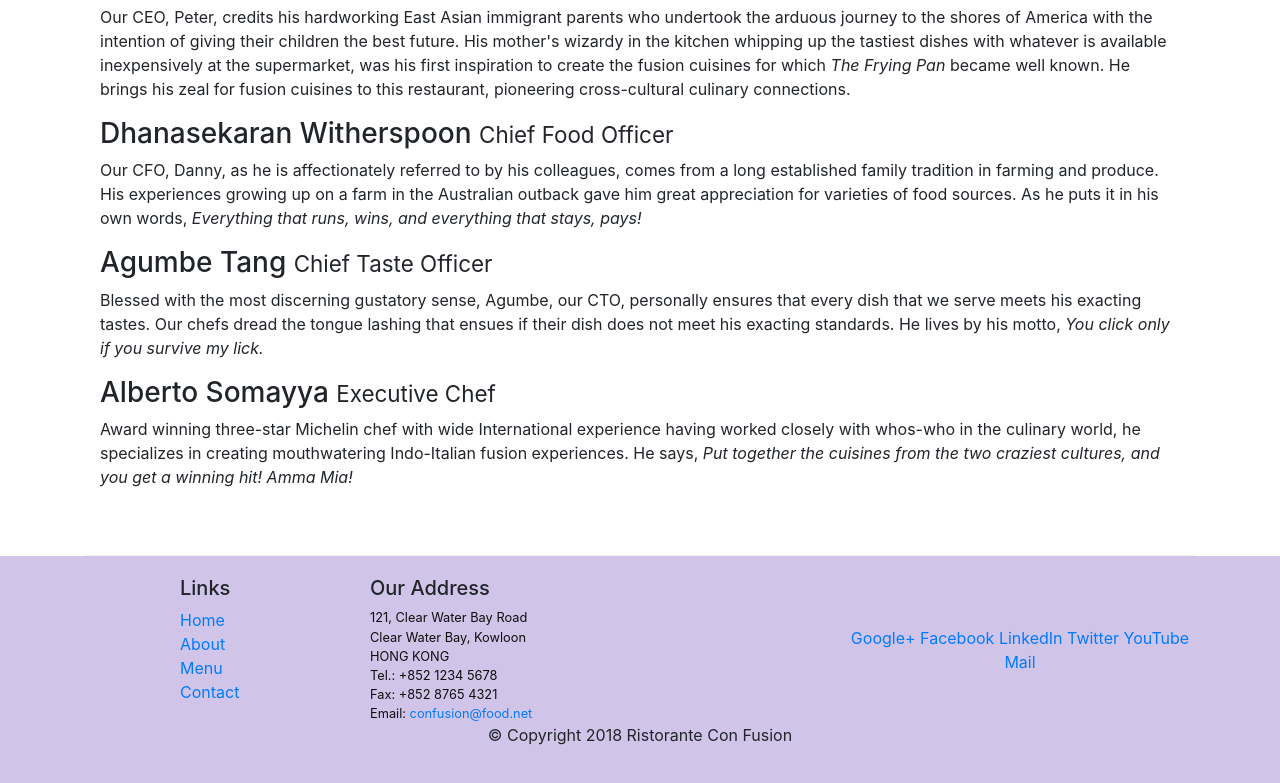
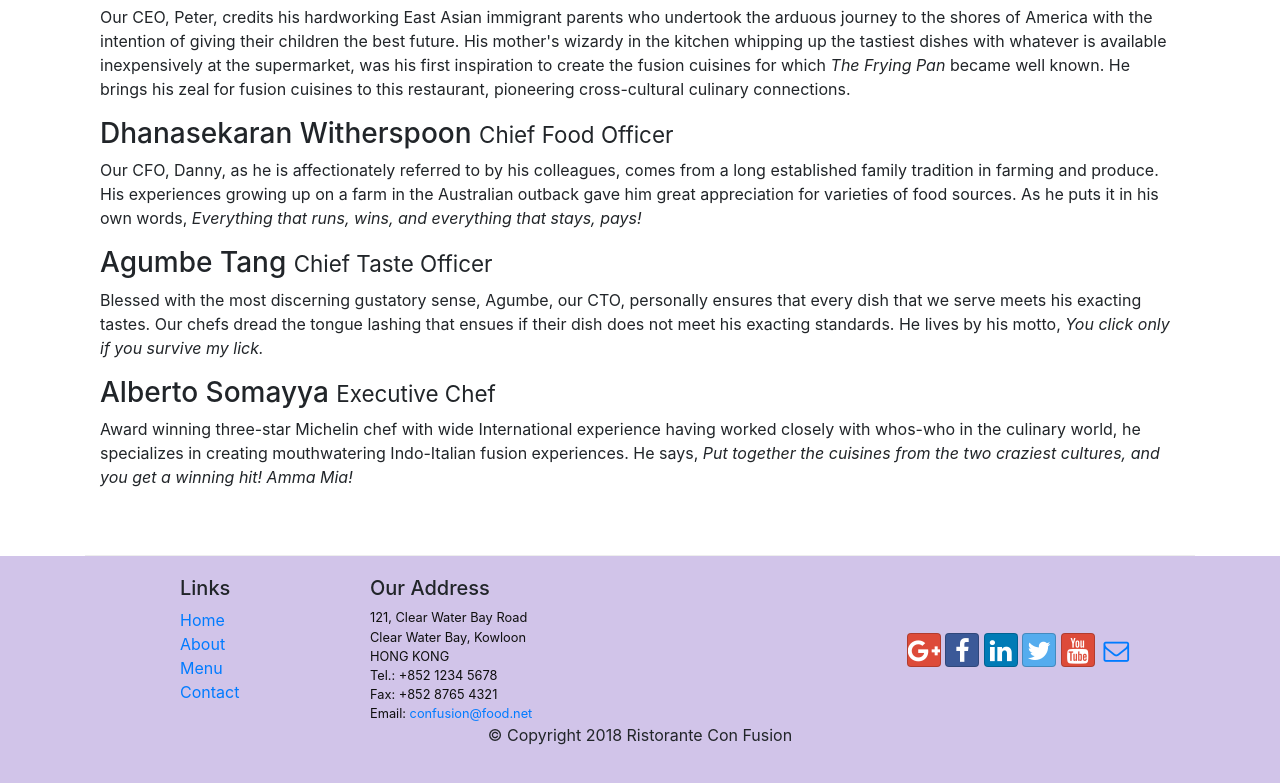
Before and after one commit to bklanuradha/cousera-course, a website: page aboutus.html in a window 1280 px wide. Shown: the part 974-1757 px from the top of the page. Drawn offline with nearby package versions, Linux system fonts and the light colour scheme.

Commit message:
icon fonts

```diff
--- a/aboutus.html
+++ b/aboutus.html
@@ -9,6 +9,8 @@
 
     <!-- Bootstrap CSS -->
     <link rel="stylesheet" href="node_modules/bootstrap/dist/css/bootstrap.min.css">
+    <link rel="stylesheet" href="node_modules/font-awesome/css/font-awesome.min.css">
+    <link rel="stylesheet" href="node_modules/bootstrap-social/bootstrap-social.css">
     <link rel="stylesheet"  href="css/styles.css" >
 
     <title>Ristorante Con Fusion: About Us</title>
@@ -113,12 +115,12 @@
                 </div>
                 <div class="col-12 col-sm-4 align-self-center">
                     <div class="text-center">
-                        <a href="http://google.com/+">Google+</a>
-                        <a href="http://www.facebook.com/profile.php?id=">Facebook</a>
-                        <a href="http://www.linkedin.com/in/">LinkedIn</a>
-                        <a href="http://twitter.com/">Twitter</a>
-                        <a href="http://youtube.com/">YouTube</a>
-                        <a href="mailto:">Mail</a>
+                        <a class="btn btn-social-icon btn-google" href="http://google.com/+"><i class="fa fa-google-plus"></i></a>
+                        <a class="btn btn-social-icon btn-facebook" href="http://www.facebook.com/profile.php?id="><i class="fa fa-facebook"></i></a>
+                        <a class="btn btn-social-icon btn-linkedin" href="http://www.linkedin.com/in/"><i class="fa fa-linkedin"></i></a>
+                        <a class="btn btn-social-icon btn-twitter" href="http://twitter.com/"><i class="fa fa-twitter"></i></a>
+                        <a class="btn btn-social-icon btn-google" href="http://youtube.com/"><i class="fa fa-youtube"></i></a>
+                        <a class="btn btn-social-icon" href="mailto:"><i class="fa fa-envelope-o"></i></a>
                     </div>
                 </div>
            </div>
--- a/package.json
+++ b/package.json
@@ -15,6 +15,8 @@
   },
   "dependencies": {
     "bootstrap": "^4.0.0",
+    "bootstrap-social": "^5.1.1",
+    "font-awesome": "^4.7.0",
     "jquery": "^3.3.1",
     "popper.js": "^1.12.9"
   }
```
Also changed, not shown: index.html (+16 -13 lines), 1 other file.
